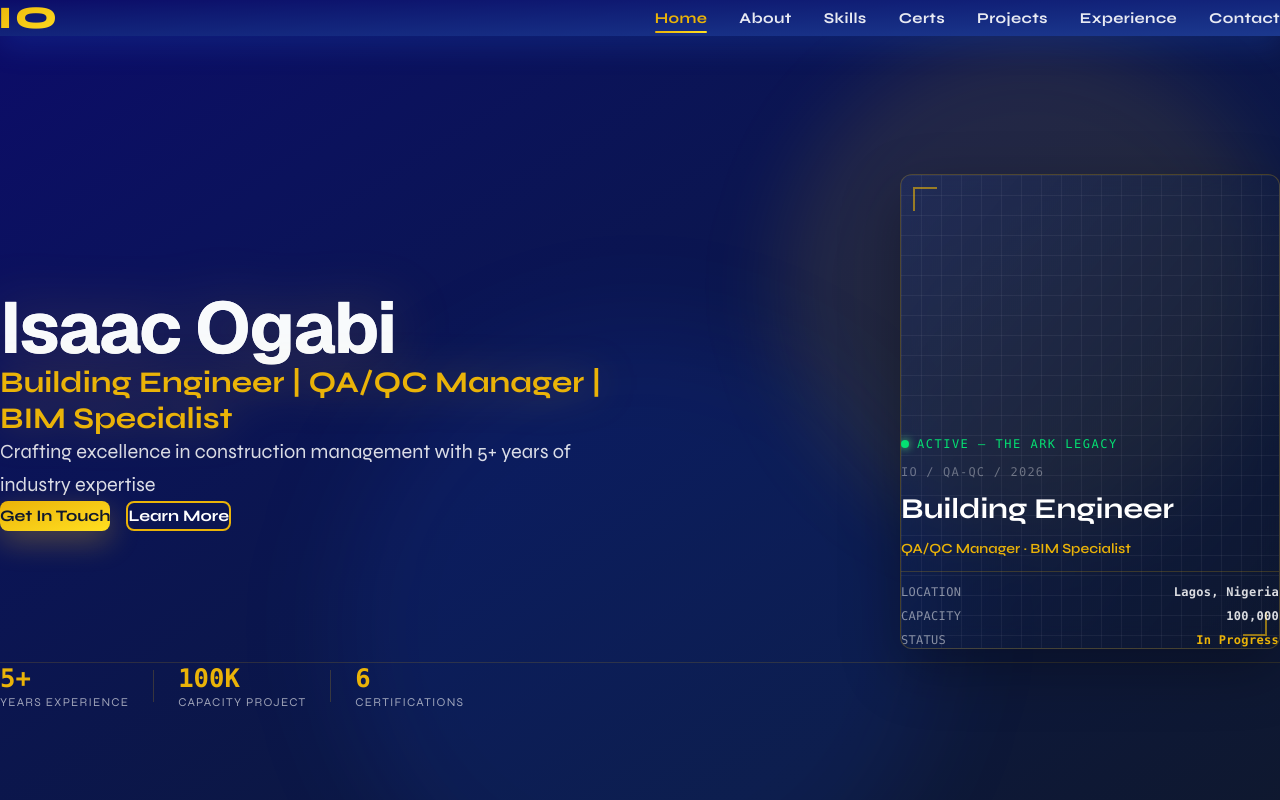
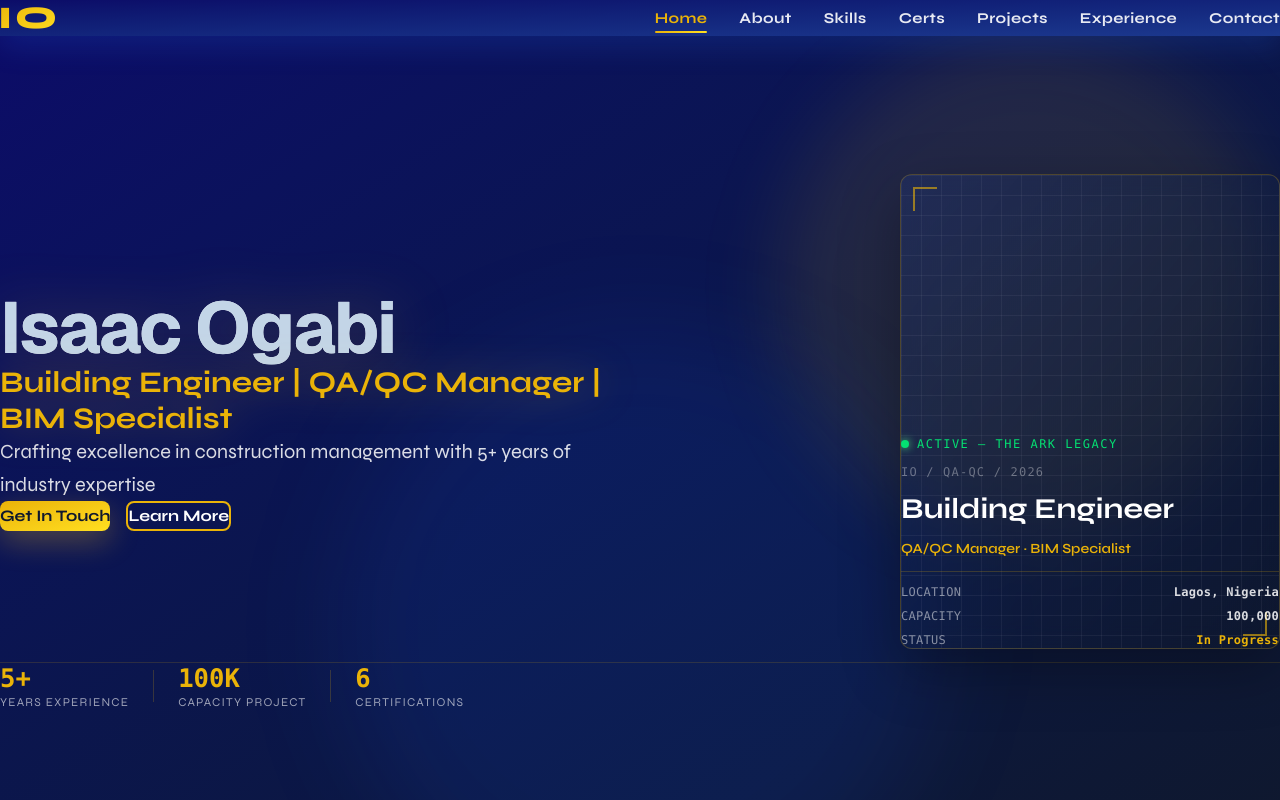
Before and after one commit to GABIs-Hub/isaac-portfolio, a React (Vite) app: page / in a window 1280 px wide. Shown: the top 800 px of the page. Built offline with nearby package versions, Linux system fonts and the light colour scheme.

Commit message:
Updated Root colors
Darkened all the colors

```diff
--- a/src/index.css
+++ b/src/index.css
@@ -13,12 +13,12 @@
 }
 
 :root {
-  --primary-blue: #0c0c68;
-  --secondary-blue: #0f182e;
-  --surface-blue: #1E293B;
-  --accent-gold: #eab308;
-  --text-primary: #F8FAFC;
-  --text-muted: #79808a;
+  --primary-blue: #042d55;
+  --secondary-blue: #0b1121;
+  --surface-blue: #232d3d;
+  --accent-gold: #b48d17;
+  --text-primary: #c3d5e7;
+  --text-muted: #6c7580;
 
   font-family: 'Syne', sans-serif;
 }
@@ -60,7 +60,7 @@ html {
 
 /* Premium Utility Classes */
 .card-glass {
-  @apply bg-gradient-to-br from-blue-500/10 via-transparent to-yellow-400/5 backdrop-blur-md border border-white/10 rounded-lg transition-all duration-300;
+  @apply bg-linear-to-br from-blue-500/10 via-transparent to-yellow-400/5 backdrop-blur-md border border-white/10 rounded-lg transition-all duration-300;
 }
 
 .card-glass:hover {
@@ -68,11 +68,11 @@ html {
 }
 
 .text-gradient-gold {
-  @apply bg-gradient-to-r from-accent-gold to-yellow-200 bg-clip-text text-transparent;
+  @apply bg-linear-to-r from-accent-gold to-yellow-200 bg-clip-text text-transparent;
 }
 
 .text-gradient-blue {
-  @apply bg-gradient-to-r from-blue-400 to-blue-200 bg-clip-text text-transparent;
+  @apply bg-linear-to-r from-blue-400 to-blue-200 bg-clip-text text-transparent;
 }
 
 .section-container {
```
